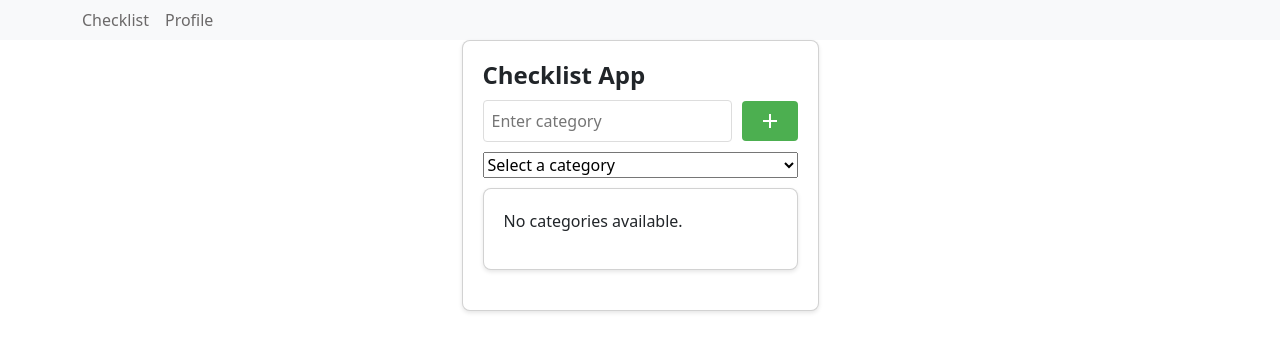
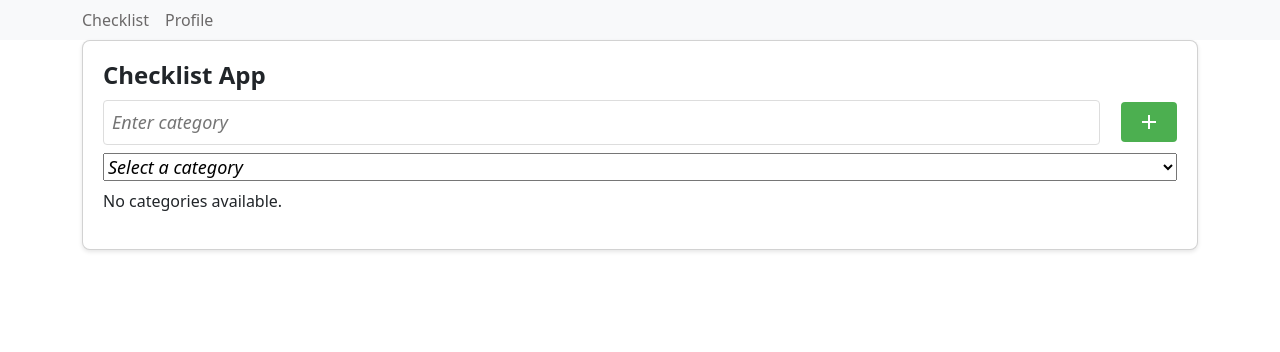
Before and after one commit to nbbhatta143/checklist, a React (Create React App) app: page /#/ in a window 1280 px wide. Shown: the top 352 px of the page. Built offline with nearby package versions, Linux system fonts and the light colour scheme.

Commit message:
minor changes

```diff
--- a/src/component/Checklist.css
+++ b/src/component/Checklist.css
@@ -11,28 +11,26 @@
   box-shadow: 0 2px 4px rgba(0, 0, 0, 0.1);
   padding: 20px;
   margin-bottom: 20px;
-}
-
-.subcard {
-  background-color: #f8f8f8;
-  border-radius: 4px;
-  padding: 10px;
-  margin-bottom: 10px;
+  width: 100vw;
 }
 
 .title {
-  /* display: flex; */
+  display: flex;
   font-size: 24px;
   font-weight: bold;
   margin-bottom: 10px;
-  flex-direction: column;
-  /* justify-content: space-evenly; */
+  flex-direction: row;
+  justify-content: space-between;
+  align-content: center;
 }
 
 .form-container {
+  position: relative;
   display: flex;
   align-items: center;
-  margin-bottom: 10px;
+  margin-bottom: 0.5rem;
+  font-size: 18px;
+  font-style: oblique;
 }
 
 .form-container input[type="text"] {
@@ -40,7 +38,9 @@
   padding: 8px;
   border-radius: 4px;
   border: 1px solid #ddd;
-  margin-right: 10px;
+  margin-right: 2%;
+  font-size: 18px;
+  font-style: oblique;
 }
 
 .form-container button {
@@ -58,9 +58,12 @@
 
 .items-container {
   width: 100%;
-  max-width: 400px;
   margin-left: auto;
   margin-right: auto;
+  display: flex;
+  flex-direction: column;
+  font-size: 18px;
+  font-style: oblique;
 }
 
 .items-container li {
@@ -99,6 +102,9 @@
 
 .category-button:hover {
   cursor: pointer;
+}
+.category-button {
+  margin-left: 5%;
 }
 .categories-container {
   margin-top: 16px;
--- a/src/component/Checklists.js
+++ b/src/component/Checklists.js
@@ -252,7 +252,6 @@ class Checklist extends React.Component {
 
           {this.renderCategoryDropdown()}
 
-          <div className="card">
           {selectedCategory || defaultCategory ? (
             <>
               <h2 className="title">
@@ -327,7 +326,6 @@ class Checklist extends React.Component {
           )}
         </div>
       </div>
-      </div>
     );
   }
 }
```
Lines whose indentation alone changed are shown as unchanged.
